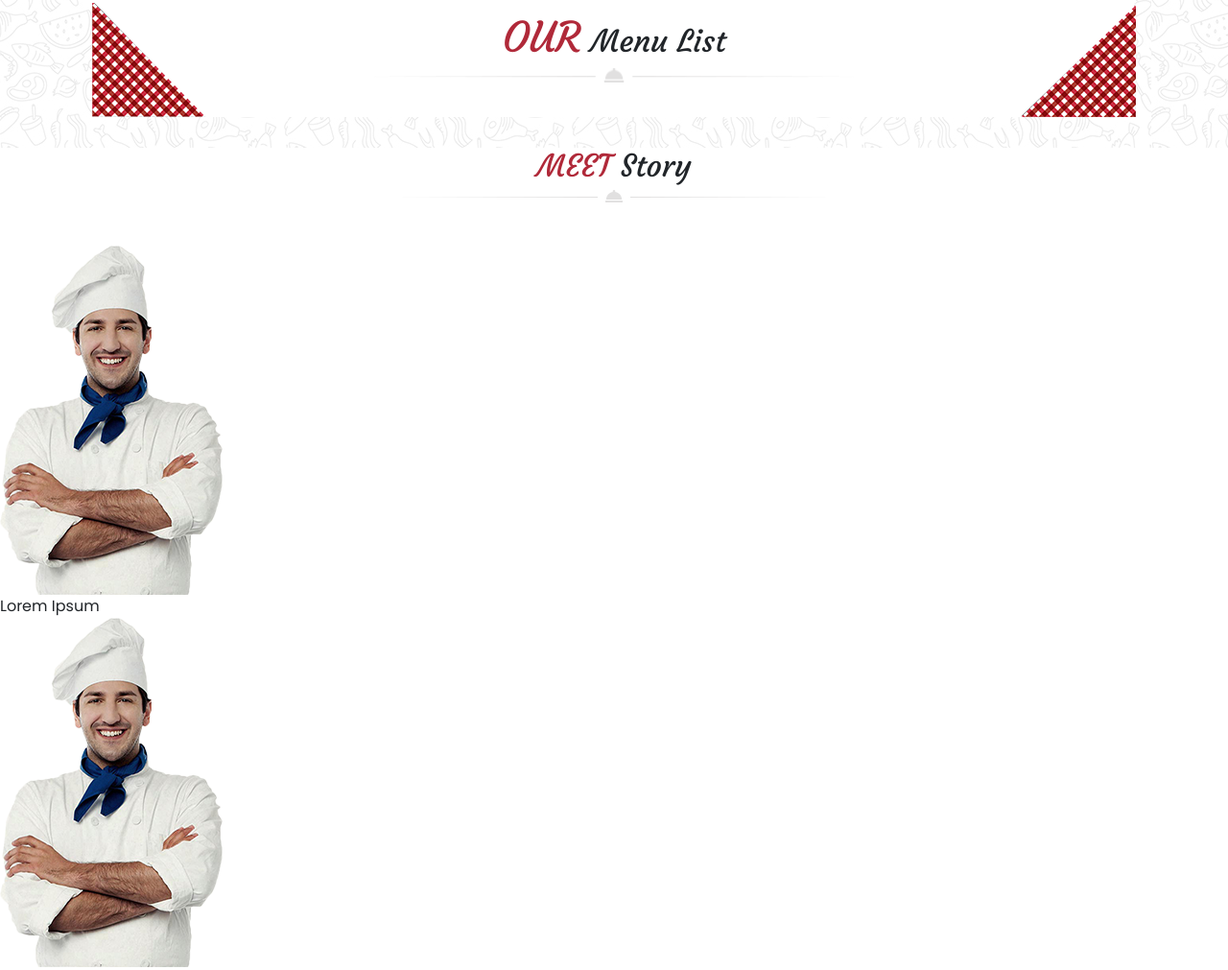
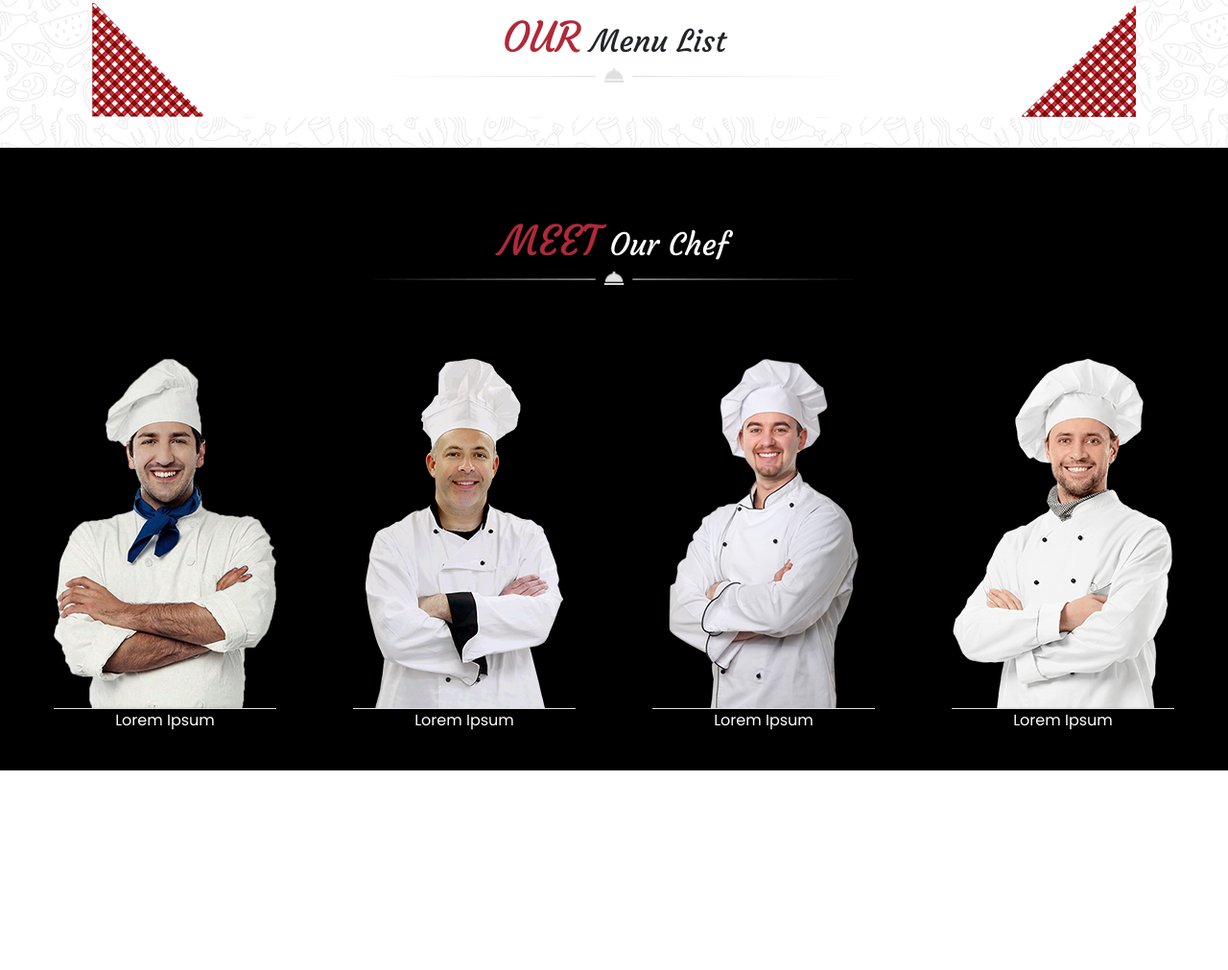
Before and after one commit to Jackmarrow/projet_css_final, a website: page index.html in a window 1280 px wide. Shown: the part 1222-2233 px from the top of the page at 96% size. After the commit the page ends 2025 px from the top, so only its background shows below. Drawn offline with nearby package versions, Linux system fonts and the light colour scheme.

Commit message:
chefs section finished

```diff
--- a/index.html
+++ b/index.html
@@ -115,31 +115,33 @@
         </div>
       </section>
 
-      <section class="chef">
-        <div class="text-center mb-4">
-          <h2 class="fs-md-6"><span class="text-red big-font">MEET</span> Story</h2>
+      <section class="bg-black pt-8 pb-4">
+        <div class="text-center mb-8">
+          <h2 class="text-white"><span class="text-red big-font">MEET</span> Our Chef</h2>
           <img class="img-width" src="./public/images/decoration_line.png" alt="" />
         </div>
-        <div class="">
-          <div class="">
-            <div class="">
-              <img src="./public/images/chef1.png" alt="">
-              <p>Lorem Ipsum</p>
+       <div class="d-flex justify-content-center w-100">
+        <div class="chefs d-flex justify-content-between w-100 px-1">
+          <div class="d-flex flex-column flex-sm-row justify-content-sm-around w-100">
+            <div class="d-flex flex-column align-items-center mb-4 mb-sm-0">
+              <img class="chef border-bottom w-lg-100" src="./public/images/chef1.png" alt="">
+              <p class="text-center text-white">Lorem Ipsum</p>
             </div>
-            <div class="">
-              <img src="./public/images/chef1.png" alt="">
-              <p>Lorem Ipsum</p>
+            <div class="d-flex flex-column align-items-center mb-4 mb-sm-0">
+              <img class="chef border-bottom" src="./public/images/chef2.png" alt="">
+              <p class="text-center text-white">Lorem Ipsum</p>
             </div>
-            <div class="">
-              <img src="./public/images/chef1.png" alt="">
-              <p>Lorem Ipsum</p>
+            <div class="d-flex flex-column align-items-center mb-4 mb-sm-0">
+              <img class="chef border-bottom" src="./public/images/chef3.png" alt="">
+              <p class="text-center text-white">Lorem Ipsum</p>
             </div>
-            <div class="">
-              <img src="./public/images/chef1.png" alt="">
-              <p>Lorem Ipsum</p>
+            <div class="d-flex flex-column align-items-center">
+              <img class="chef border-bottom" src="./public/images/chef4.png" alt="">
+              <p class="text-center text-white">Lorem Ipsum</p>
             </div>
           </div>
         </div>
+       </div>
       </section>
 
     </main>
--- a/src/sass/modules/home/_header.scss
+++ b/src/sass/modules/home/_header.scss
@@ -10,6 +10,13 @@ body{
 
 h1,h2{
     font-family: 'Courgette', sans-serif;
+}
+
+.big-font{
+    font-size: 2.7rem;
+    @media(max-width: 800px) {
+        font-size: 2rem;
+    }
 }
 
 /*-----------------*/
@@ -43,12 +50,6 @@ h1,h2{
                 @media(max-width: 900px) {
                     font-size: 2rem;
                 }
-                .big-font{
-                    font-size: 4rem;
-                    @media(max-width: 900px) {
-                        font-size: 2.5rem;
-                    }
-                }
             }
         }
 
--- a/src/sass/modules/home/_main.scss
+++ b/src/sass/modules/home/_main.scss
@@ -1,3 +1,8 @@
+.img-width{
+    width:55vw;
+    max-width: 500px;
+}
+
 /*-------- Our story and our menu list -------*/
 
 .bg-theme{
@@ -6,18 +11,6 @@
     .our-story{
         width:85vw;
         max-width: 1200px;
-
-        .big-font{
-            font-size: 2.7rem;
-            @media(max-width: 800px) {
-                font-size: 2rem;
-            }
-        }
-
-        .img-width{
-            width:55vw;
-            max-width: 500px;
-        }
     }
 
     .para{
@@ -37,6 +30,15 @@
 
 /*-------- Chef section -------*/
 
-.chef{
+.chefs{
+    max-width: 1400px;
+    .chef{
+        @media(max-width: 1000px) {
+            width: 80%;
+        }
 
+        @media(max-width: 575px) {
+            width: 50%;
+        }
+    }
 }
```
Also changed, not shown: public/css/app.css, 1 other file.
